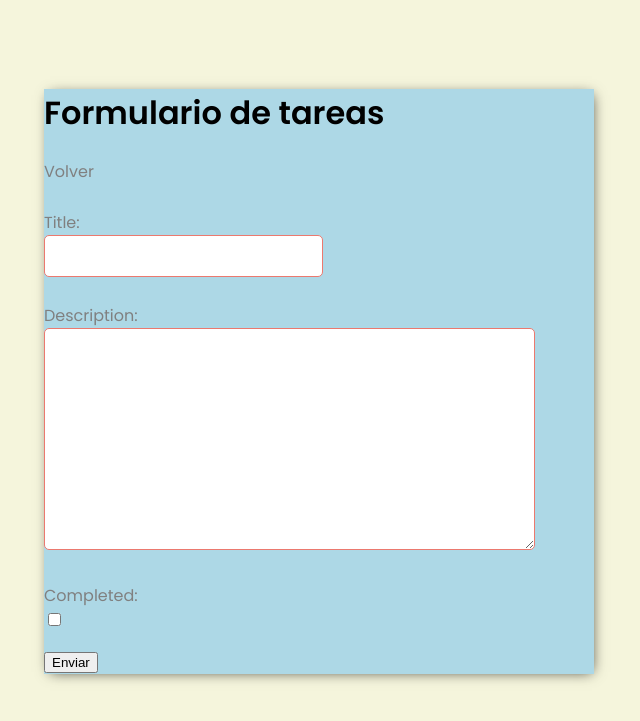
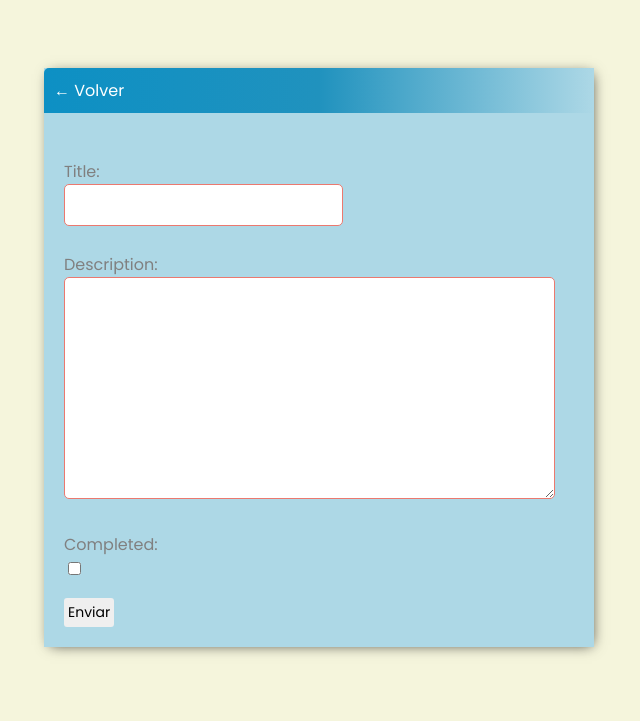
Before and after one commit to Ander0907/CursoPythonDjango, a Django app: page /create-work-item/ in a window 1280 px wide. Shown: the top 721 px of the page, without its empty margins (321-961 px from the left). Run offline with Django 5.2, Linux system fonts and the light colour scheme; a user stored in the database is signed in.

Commit message:
Mejora en el resto de vistas

```diff
--- a/project/base/templates/base/login.html
+++ b/project/base/templates/base/login.html
@@ -1,7 +1,11 @@
 {% extends 'index.html' %}
 {% block content %}
+
+<div class="top-space">
     <h1>Ingresar</h1>
+</div>
 
+<div class="body-tarjet">
     <form action="" method="post">
         {% csrf_token %}
         {{ form.as_p }}
@@ -9,5 +13,6 @@
     </form>
 
     <p>¿No tienes una cuenta? <a href="{% url 'create-account' %}">Registrate</a></p>
+</div>
 
 {% endblock content %}
--- a/project/base/templates/base/work_item_confirm.html
+++ b/project/base/templates/base/work_item_confirm.html
@@ -1,12 +1,16 @@
 {% extends 'index.html' %}
 {% block content %}
 
+<div class="top-space">
     <a href="{% url 'pendings' %}">Volver</a>
+</div>
 
+<div class="body-tarjet">
     <form action="" method="post">
         {% csrf_token %}
         <p>¿Estás seguro de eliminar la tarea: "{{work_item}}"?</p>
         <input type="submit" value="Si">
     </form>
+</div>
 
 {% endblock content %}
--- a/project/base/templates/base/work_item_form.html
+++ b/project/base/templates/base/work_item_form.html
@@ -1,12 +1,15 @@
 {% extends 'index.html' %}
 {% block content %}
-<h1>Formulario de tareas</h1>
-<a href="{% url 'pendings'%}">Volver</a>
+<div class="top-space">
+    <a href="{% url 'pendings'%}">&#x2190; Volver</a>
+</div>
 
-<form action="" method="post">
-    {% csrf_token %}
-    {{ form.as_p }}
-    <input type="submit" value="Enviar">
-</form>
+<div class="body-tarjet">
+    <form action="" method="post">
+        {% csrf_token %}
+        {{ form.as_p }}
+        <button type="submit">Enviar</button>
+    </form>
+</div>
 
 {% endblock content %}
--- a/project/base/templates/index.html
+++ b/project/base/templates/index.html
@@ -104,6 +104,10 @@
             line-height: 0;
         }
 
+        .body-tarjet{
+            padding: 20px;
+        }
+
         #create-search-work-item-area {
             display: flex;
             justify-content: space-between;
```
Also changed, not shown: project/base/templates/base/create_account.html (+16 -7 lines). Lines whose indentation alone changed are shown as unchanged.
